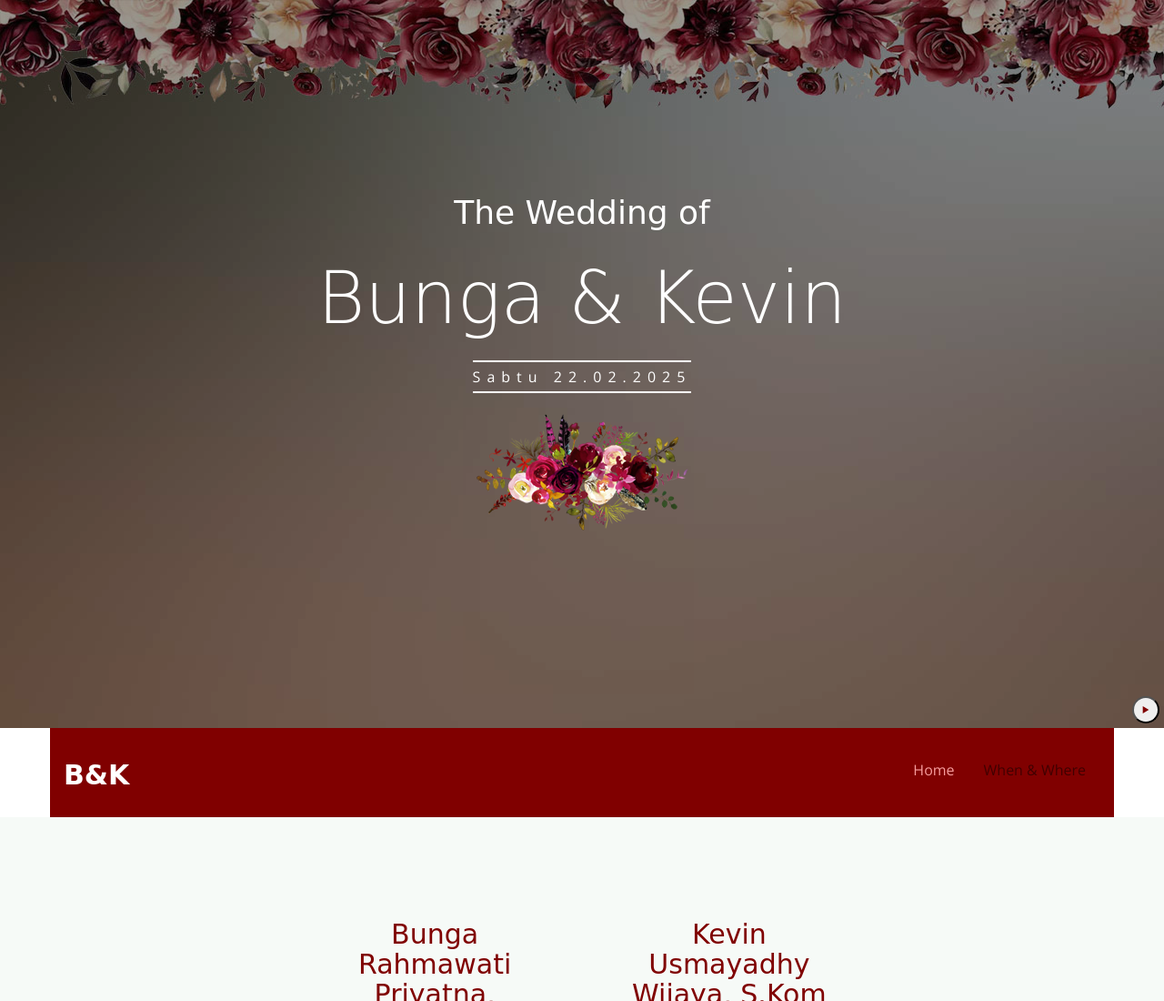
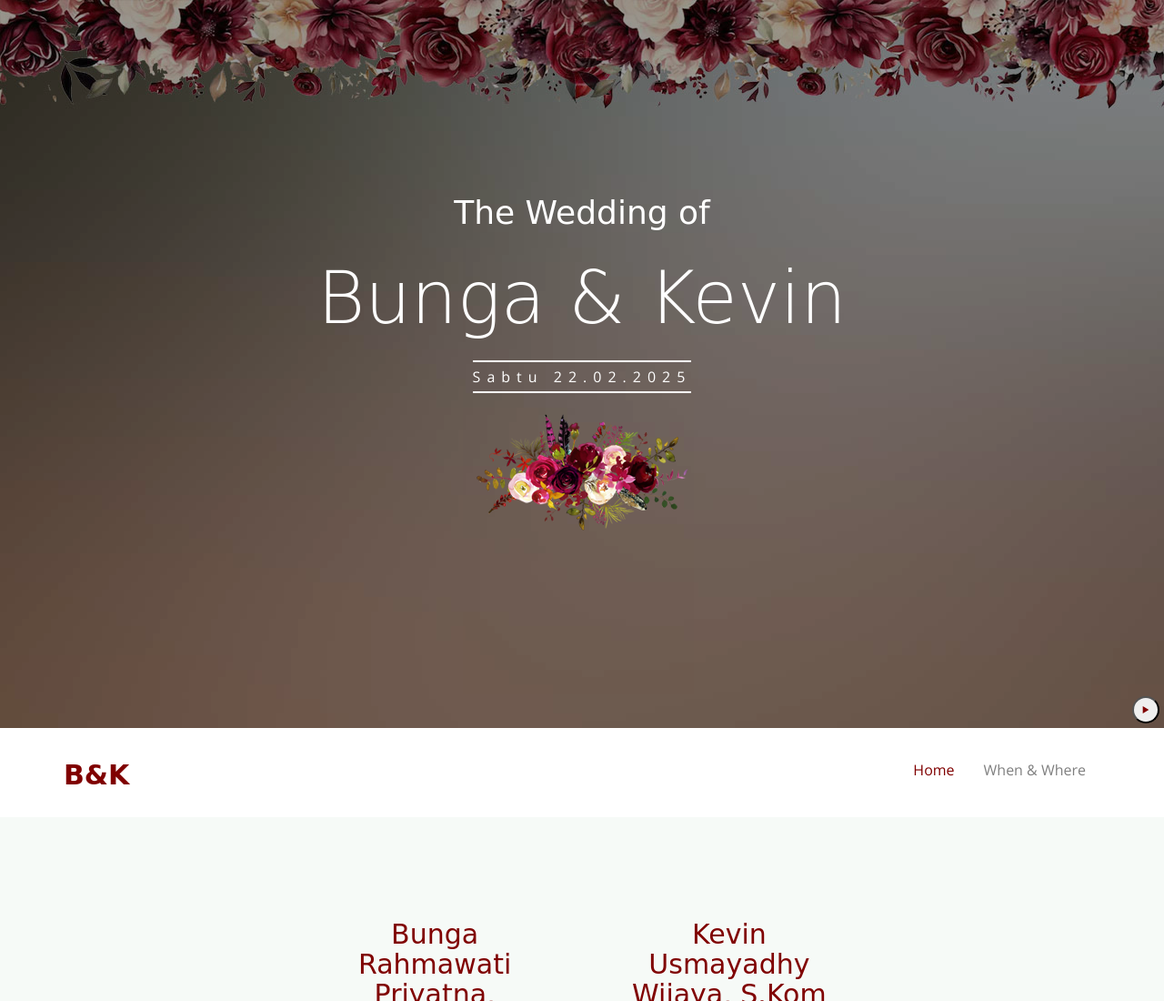
Before and after one commit to creativemantumanten/bungakevin, a website: page index.html in a window 1280 px wide. Shown: the top 1100 px of the page at 91% size. Drawn offline with nearby package versions, Linux system fonts and the light colour scheme; some packages are replaced by stand-ins of ours; no server answers; files whose address does not match are found by name; a web font is replaced by a local one.

Commit message:
Add files via upload

```diff
--- a/css/style.css
+++ b/css/style.css
@@ -46,8 +46,10 @@ p, ul, ol {
 }
 
 .sticky-banner .container {
-  background-color: maroon;
+  background-color: white;
 }
+
+
 
 h1, h2, h3, h4, h5, h6 {
   color: white;
@@ -288,11 +290,11 @@ h2 {
 }
 
 .sf-menu a:hover, .sf-menu a:focus {
-  color: #F69D9D !important;
+  color: black !important;
 }
 
 .sf-menu li.active a:hover, .sf-menu li.active a:focus {
-  color: #F69D9D;
+  color: maroon;
 }
 
 .sf-menu li,
@@ -316,7 +318,7 @@ h2 {
 .sf-menu ul li:hover a,
 .sf-menu ul li.sfHover a,
 .sf-menu li.active a {
-  color: #F69D9D;
+  color: maroon;
 }
 
 .sf-menu ul li:hover,
@@ -401,7 +403,7 @@ h2 {
 }
 
 #fh5co-logo a {
-  color: white;
+  color: maroon;
 }
 
 #fh5co-logo a:hover, #fh5co-logo a:focus {
```
Also changed, not shown: 1 other file.
